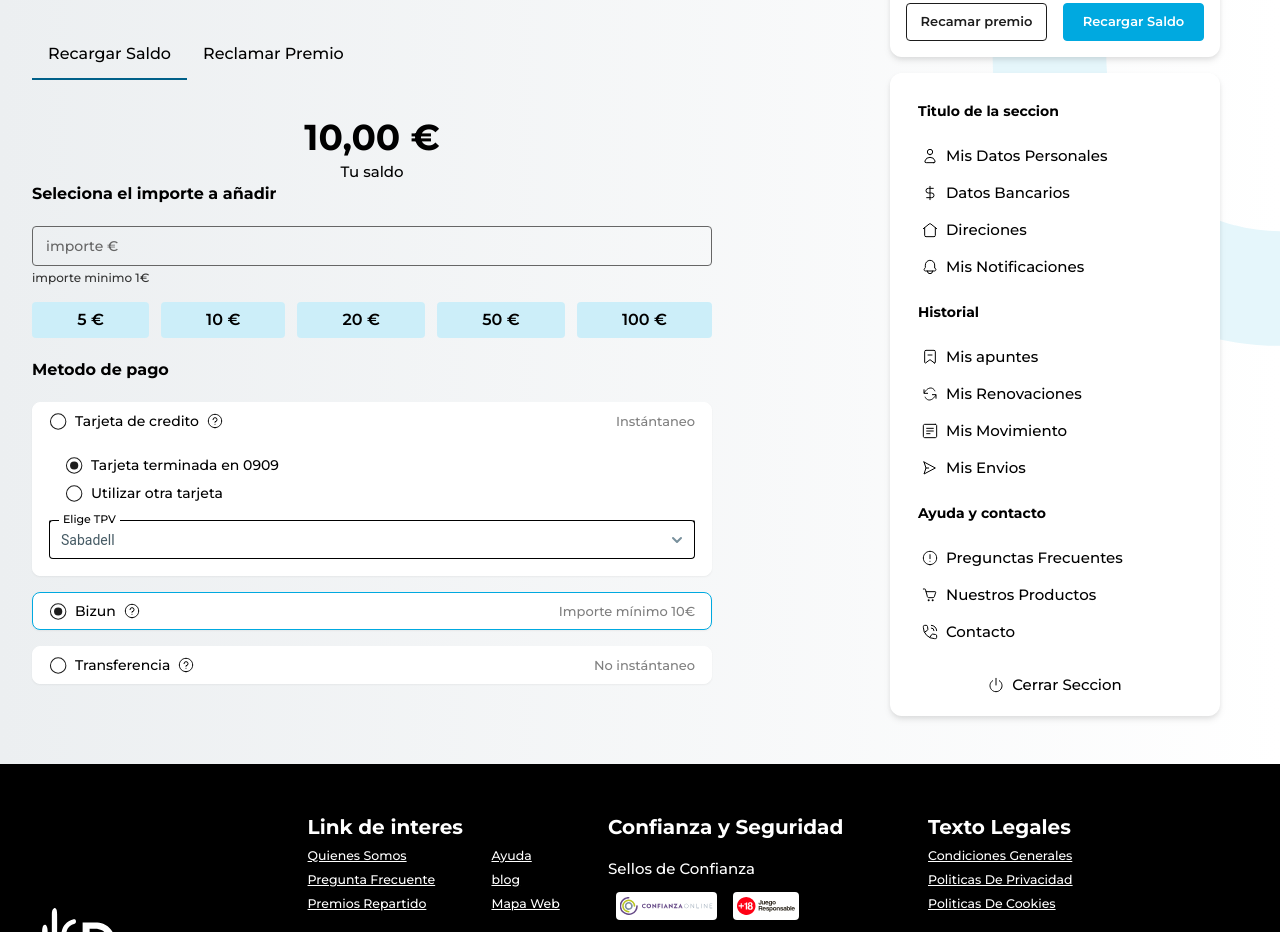
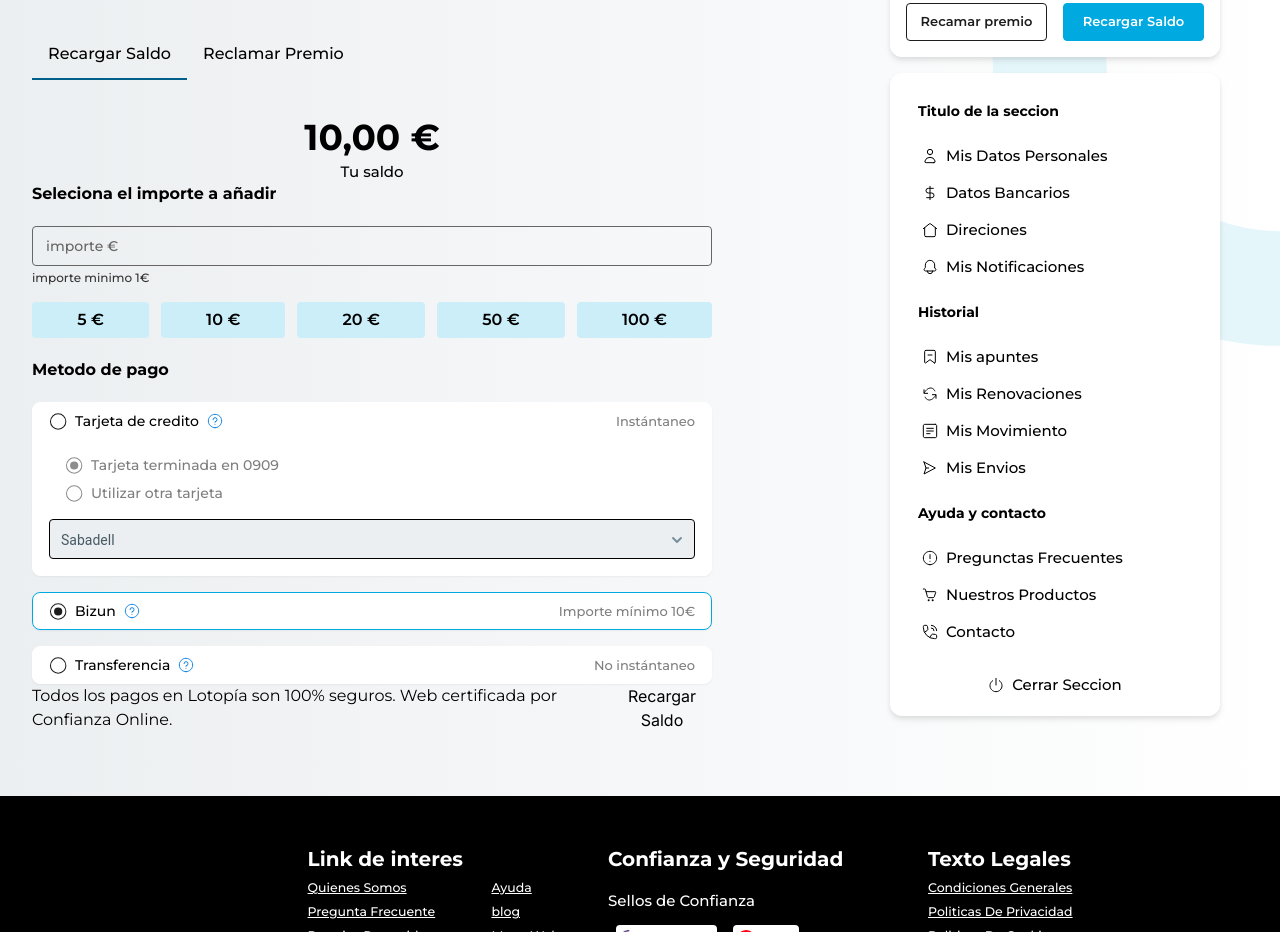
Before and after one commit to angeleesc/pulpo-line-challenger-2, a Next.js app: page / in a window 1280 px wide. Shown: the part 254-1186 px from the top of the page. Built offline with nearby package versions, Linux system fonts and the light colour scheme.

Commit message:
configuracion de lso datos a enviar

```diff
--- a/src/app/component/template/payment-radio-options/CheckItem.tsx
+++ b/src/app/component/template/payment-radio-options/CheckItem.tsx
@@ -30,6 +30,7 @@ const CheckItem = ({
     title,
     message,
     icon,
+    disabled=false
   }: {
     value: string;
     isChecked: boolean;
@@ -38,6 +39,7 @@ const CheckItem = ({
     title: string;
     message?: string;
     icon?: React.ReactNode;
+    disabled?: boolean
   }) => {
     return (
       <label
@@ -51,12 +53,13 @@ const CheckItem = ({
           checked={isChecked}
           value={value}
           onChange={(e) => setValue(e.target.value)}
+          disabled={disabled}
         />
-        <div className="w-full flex items-center justify-between">
+        <div className={`w-full flex items-center justify-between ${disabled && "opacity-50"}`}>
           <div className="flex items-center">
             <CircleCheck active={isChecked} />
             <p className="payment-name-item">{title}</p>
-            {icon && icon}
+            {icon && <span className="icon-zone">{icon}</span> }
           </div>
           {message && (
             <div>
--- a/src/app/component/template/payment-radio-options/PaymentRadionOption.tsx
+++ b/src/app/component/template/payment-radio-options/PaymentRadionOption.tsx
@@ -6,7 +6,7 @@ import CheckItem from "./CheckItem";
 import { Select, Option } from "@material-tailwind/react";
 // import {C}
 
-const cardsBrand = ["Visa", "mastercar", "maestro","Sabadell"];
+const cardsBrand = ["Visa", "mastercar", "maestro", "Sabadell"];
 
 export default function PaymentRadionOption() {
   const [currenTpayment, setCurrenTpayment] = useState<string>("bizun");
@@ -14,7 +14,9 @@ export default function PaymentRadionOption() {
     "default" | "other" | string
   >("default");
 
-  const [creditcardBrand, setcreditcardBrand] = useState <string | undefined>("Sbadell")
+  const [creditcardBrand, setcreditcardBrand] = useState<string | undefined>(
+    "Sbadell"
+  );
 
   const creditCardNumber = "0909";
 
@@ -44,6 +46,7 @@ export default function PaymentRadionOption() {
             setValue={setcreditcardState}
             name="creditCardOption"
             value="default"
+            disabled={currenTpayment !== "credit-card"}
           />
 
           <CheckItem
@@ -52,11 +55,20 @@ export default function PaymentRadionOption() {
             setValue={setcreditcardState}
             name="creditCardOption"
             value="other"
+            disabled={currenTpayment !== "credit-card"}
           />
         </div>
 
         <div className="w-full  custom-select-zone my-4">
-          <Select value={"Sabadell"} label="Elige TPV" className="custom-select" onChange={( val) =>{ setcreditcardBrand(val)}}>
+          <Select
+            value={"Sabadell"}
+            label="Elige TPV"
+            className="custom-select"
+            onChange={(val) => {
+              setcreditcardBrand(val);
+            }}
+            disabled={creditcardState !== "other"}
+          >
             {cardsBrand.map((option, i) => {
               return (
                 <Option key={i} value={option}>
--- a/src/app/component/template/payment-radio-options/payment-radio-option.scss
+++ b/src/app/component/template/payment-radio-options/payment-radio-option.scss
@@ -5,13 +5,24 @@
 
     .custom-select-zone {
         button {
-            @apply border border-body-100 border-t-transparent rounded;
+            @apply border border-body-100 border-t-transparent rounded disabled:border-t-body-100;
 
         }
 
         label {
-            @apply before:border-t before:border-l after:border-t after:border-r before:border-body-100 after:border-body-100  before:rounded-tl after:rounded-tr text-body-100 font-montserrat font-medium;
+            @apply before:border-t before:border-l after:border-t after:border-r before:border-body-100 after:border-body-100 before:rounded-tl after:rounded-tr text-body-100 font-montserrat font-medium;
         }
+    }
+
+    .icon-zone {
+
+        stroke: theme("colors.info.default");
+
+        path {
+            stroke: theme("colors.info.default");
+        }
+
+
     }
 
     .credit-card-zone {
--- a/src/app/component/template/rechage-balance-form/RechargeBalanceForm.tsx
+++ b/src/app/component/template/rechage-balance-form/RechargeBalanceForm.tsx
@@ -1,5 +1,5 @@
 "use client";
-import React, { useState } from "react";
+import React, { useEffect, useState } from "react";
 import TextInput from "../../inputs/text-input/TextInput";
 import { OptionsTabsType } from "@/types/tabOptions";
 import ButtonGroupButton from "../../inputs/button-group-input/ButtonGroupButton";
@@ -33,13 +33,68 @@ const moneyValuesOptions: OptionsTabsType[] = [
   },
 ];
 
+export interface PaymentData {
+  paymentMehod: string;
+  amount?: string;
+  creditCard?: string;
+}
+
 export default function RechargeBalanceForm() {
   const [balanceState, setBalanceState] = useState<string>("");
+  const [isAllDataok, setIsAllDataok] = useState<boolean>(false);
+
+  const [paymentDataState, setPaymentDataState] = useState<PaymentData>({
+    amount: "",
+    paymentMehod: "",
+    creditCard: "",
+  });
+
+  const checkIsAllDataOk = () => {
+    const hasError: {
+      amount?: boolean;
+      paymentMehod?: boolean;
+      creditCard?: boolean;
+    } = {};
+
+    if (!paymentDataState.amount) hasError.amount = true;
+    if (!paymentDataState.paymentMehod) hasError.paymentMehod = true;
+    if (!paymentDataState.creditCard) hasError.creditCard = true;
+
+    console.log(Object.keys(hasError).length);
+  };
+
+  const updatedPaymentData = (name: string, value: string) => {
+    if (name === "amount")
+      setPaymentDataState({ ...paymentDataState, amount: value });
+    if (name === "paymentMehod")
+      setPaymentDataState({ ...paymentDataState, paymentMehod: value });
+    if (name === "creditCard")
+      setPaymentDataState({ ...paymentDataState, creditCard: value });
+  };
+
+  const rechargePbalecne = () => {
+    console.log(paymentDataState);
+    console.log("Staos envialod");
+  };
+
+  useEffect(() => {
+    checkIsAllDataOk();
+  }, [paymentDataState]);
 
   console.log("balance a anadir", balanceState);
 
   return (
-    <form action="" className="w-full mt-8">
+    <form
+      action=""
+      className="w-full mt-8"
+      onSubmit={(e) => {
+        e.preventDefault();
+
+        rechargePbalecne();
+
+        console.log("enviado");
+      }}
+    >
       <div className="m-auto text-center">
         <h2 className="font-bold text-4xl leading-[50px]">{"10,00 €"}</h2>
         <p className="text-[15px] leading-5 font-medium">Tu saldo</p>
@@ -48,21 +103,37 @@ export default function RechargeBalanceForm() {
         texttLabel={"Seleciona el importe a añadir"}
         placeholder="importe €"
         info={"importe minimo 1€"}
-        value={balanceState}
-        onChange={(e) => setBalanceState(e.target.value)}
+        value={paymentDataState.amount}
+        onChange={(e) => {
+          updatedPaymentData("amount", e.target.value);
+        }}
         type="number"
       />
       <div className="mt-4">
         <ButtonGroupButton
           currentOption={balanceState}
           options={moneyValuesOptions}
-          setOption={setBalanceState}
+          setOption={(data )=>{
+            console.log(data)
+            setBalanceState(data)
+            updatedPaymentData("amount", data)
+          }}
         />
       </div>
 
       <h6 className="text-base font-bold mt-5 mb-5">Metodo de pago </h6>
-      <PaymentRadionOption/>
-
+      <PaymentRadionOption />
+      <div className="flex">
+        <div className="flex items-center">
+          <p>
+            Todos los pagos en Lotopía son 100% seguros. Web certificada por
+            Confianza Online.
+          </p>
+        </div>
+        <div className="w-full max-w-[100px]">
+          <button className="">Recargar Saldo</button>
+        </div>
+      </div>
     </form>
   );
 }
```
